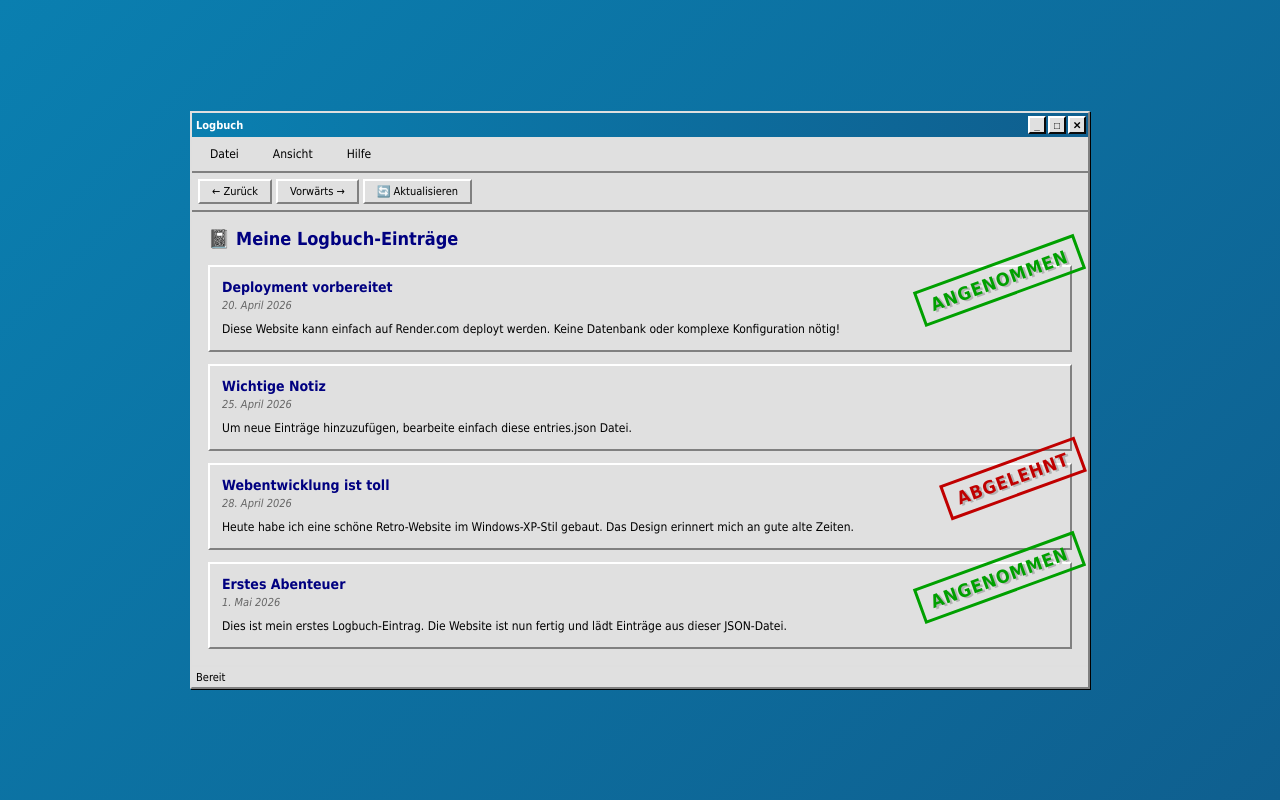
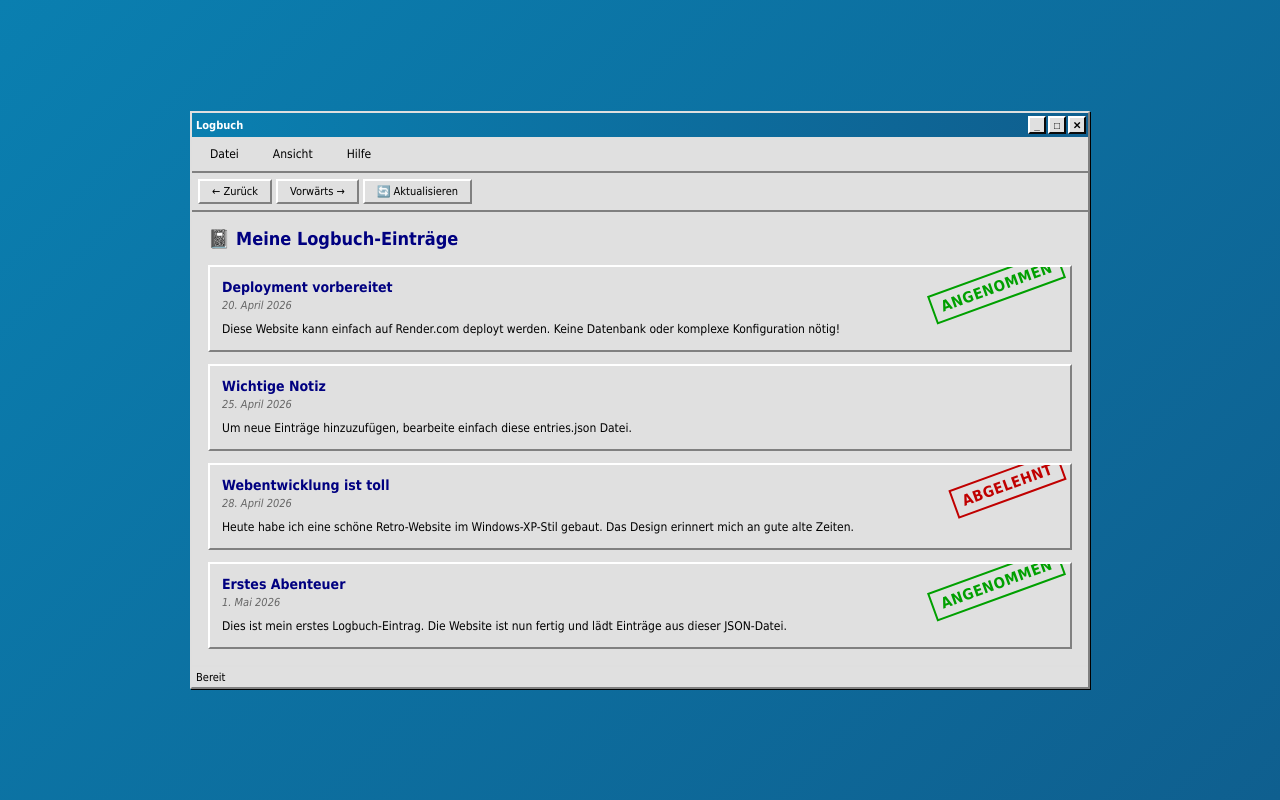
Before and after one commit to trnyx19/logbuchgf, a plain HTML site: page index.html in a window 1280 px wide. Drawn offline with Linux system fonts and the light colour scheme.

Commit message:
........

```diff
--- a/style.css
+++ b/style.css
@@ -180,22 +180,21 @@ body {
     padding: 12px;
     padding-right: 120px;
     position: relative;
-    overflow: visible;
+    overflow: hidden;
 }
 
 .entry-stamp {
     position: absolute;
-    top: -5px;
-    right: -15px;
-    font-size: 18px;
+    top: 5px;
+    right: 5px;
+    font-size: 15px;
     font-weight: bold;
-    border: 3px solid;
-    padding: 5px 10px;
+    border: 2px solid;
+    padding: 4px 8px;
     transform: rotate(-20deg);
     text-transform: uppercase;
-    letter-spacing: 1px;
+    letter-spacing: 0.5px;
     white-space: nowrap;
-    text-shadow: 2px 2px 0 rgba(0,0,0,0.2);
 }
 
 .entry-stamp.angenommen {
```
